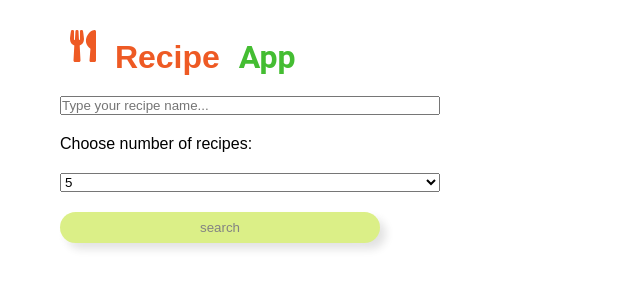
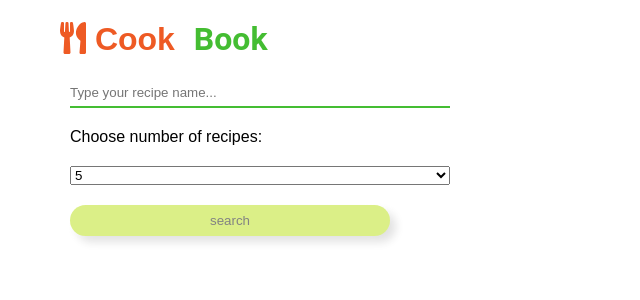
Before and after one commit to Patty9049/Cook-Book_React, a React (Create React App) app: page / in a window 1280 px wide. Shown: the top 300 px of the page, without its empty margins (0-640 px from the left). Built offline with nearby package versions, Linux system fonts and the light colour scheme.

Commit message:
API communication(axios), modular styles in SASS

```diff
--- a/package.json
+++ b/package.json
@@ -12,6 +12,7 @@
     "axios": "^0.21.1",
     "react": "^17.0.2",
     "react-dom": "^17.0.2",
+    "react-router-dom": "^5.2.0",
     "react-scripts": "4.0.3",
     "sass": "^1.32.12",
     "web-vitals": "^1.1.1"
--- a/src/App.js
+++ b/src/App.js
@@ -4,6 +4,8 @@ import axios from "axios";
 import RecipeSearchForm from "./components/RecipeSearchForm/RecipeSearchForm";
 import { FontAwesomeIcon } from "@fortawesome/react-fontawesome";
 import { faUtensils } from "@fortawesome/free-solid-svg-icons";
+import RecipeList from "./components/RecipeList/RecipeList";
+import Router from "./routing/Router";
 
 class App extends Component {
   state = {
@@ -43,11 +45,16 @@ class App extends Component {
             <FontAwesomeIcon
               className={styles.icon}
               icon={faUtensils}
-            /> Recipe{" "}
+            /> Cook{" "}
           </span>{" "}
-          App
+          Book
         </h1>
-        <RecipeSearchForm getRecipes={this.getRecipes} />
+
+        <Router
+          recipes={this.state.recipes}
+          baseImgUrl={this.state.baseImgUrl}
+          getRecipes={this.getRecipes}
+        />
       </div>
     );
   }
--- a/src/App.module.scss
+++ b/src/App.module.scss
@@ -15,4 +15,5 @@
 
 .icon {
   font-size: xx-large;
+  margin: 0px;
 }
--- /dev/null
+++ b/src/components/RecipeList/RecipeList.js
@@ -0,0 +1,16 @@
+import React from "react";
+import RecipeListItem from "../RecipeListItem/RecipeListItem";
+
+const RecipeList = ({ recipes, baseImgUrl }) => {
+  return (
+    <ul>
+      {recipes.map((recipe) => (
+        <li key={recipe.id}>
+          <RecipeListItem recipe={recipe} baseImgUrl={baseImgUrl} />
+        </li>
+      ))}
+    </ul>
+  );
+};
+
+export default RecipeList;
--- /dev/null
+++ b/src/components/RecipeListItem/RecipeListItem.js
@@ -0,0 +1,17 @@
+import React from "react";
+
+const RecipeListItem = ({ recipe: { title, image }, baseImgUrl }) => {
+  return (
+    <>
+      <img
+        src={`${baseImgUrl}${image}`}
+        alt={title}
+        style={{ width: "200px" }}
+      />
+      <h3>{title}</h3>
+      <button>add to fav</button>
+    </>
+  );
+};
+
+export default RecipeListItem;
--- a/src/components/RecipeSearchForm/RecipeSearchForm.module.scss
+++ b/src/components/RecipeSearchForm/RecipeSearchForm.module.scss
@@ -17,3 +17,7 @@ form {
 .title {
   @include title;
 }
+
+input {
+  @include input;
+}
--- a/src/mixins/mixins.module.scss
+++ b/src/mixins/mixins.module.scss
@@ -31,3 +31,12 @@ $main-lightgreen: #c4e538;
   font-family: Roboto, sans-serif;
   color: $main-green;
 }
+
+@mixin input {
+  height: 30px;
+  border: none;
+  border-bottom: 2px solid $main-green;
+  &:focus-visible {
+    outline: green;
+  }
+}
--- /dev/null
+++ b/src/routes/index.js
@@ -0,0 +1,5 @@
+export const routes = {
+  home: "/",
+  favRecipes: "/fav-recipes",
+  singleRecipe: "/single-recipe/:recipeName",
+};
--- /dev/null
+++ b/src/routing/Router.js
@@ -0,0 +1,30 @@
+import React from "react";
+import { BrowserRouter, Switch, Route } from "react-router-dom";
+import { routes } from "../routes";
+import FavRecipe from "../views/FavRecipe";
+import Home from "../views/Home";
+import SingleRecipe from "../views/SingleRecipe";
+
+const Router = ({ recipes, baseImgUrl, getRecipes }) => {
+  return (
+    <BrowserRouter>
+      <Switch>
+        <Route
+          exact
+          path={routes.home}
+          component={() => (
+            <Home
+              recipes={recipes}
+              baseImgUrl={baseImgUrl}
+              getRecipes={getRecipes}
+            />
+          )}
+        />
+        <Route path={routes.favRecipes} component={FavRecipe} />
+        <Route path={routes.singleRecipe} component={SingleRecipe} />
+      </Switch>
+    </BrowserRouter>
+  );
+};
+
+export default Router;
--- /dev/null
+++ b/src/views/FavRecipe.js
@@ -0,0 +1,11 @@
+import React from "react";
+
+const FavRecipe = () => {
+  return (
+    <div>
+      <h1>FavRecipe</h1>
+    </div>
+  );
+};
+
+export default FavRecipe;
--- /dev/null
+++ b/src/views/Home.js
@@ -0,0 +1,18 @@
+import React from "react";
+import RecipeList from "../components/RecipeList/RecipeList";
+import RecipeSearchForm from "../components/RecipeSearchForm/RecipeSearchForm";
+
+const Home = ({ recipes, baseImgUrl, getRecipes }) => {
+  return (
+    <div>
+      <RecipeSearchForm getRecipes={getRecipes} />
+      <RecipeList
+        recipes={recipes}
+        baseImgUrl={baseImgUrl}
+        baseImgUrl={baseImgUrl}
+      />
+    </div>
+  );
+};
+
+export default Home;
--- /dev/null
+++ b/src/views/SingleRecipe.js
@@ -0,0 +1,11 @@
+import React from "react";
+
+const SingleRecipe = () => {
+  return (
+    <div>
+      <h1>SingleRecipe</h1>
+    </div>
+  );
+};
+
+export default SingleRecipe;
```
Also changed, not shown: 1 other file (tests, documents, lock files or other folders).
